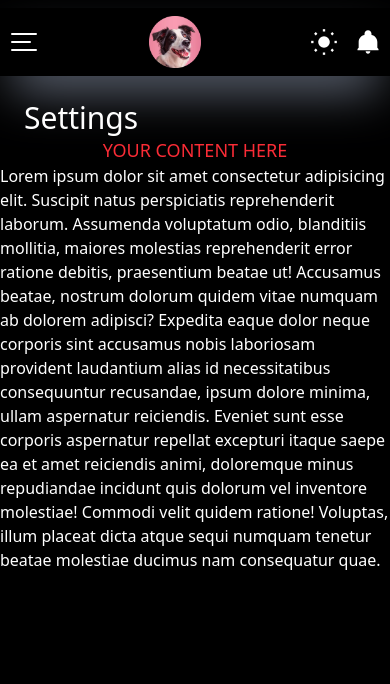
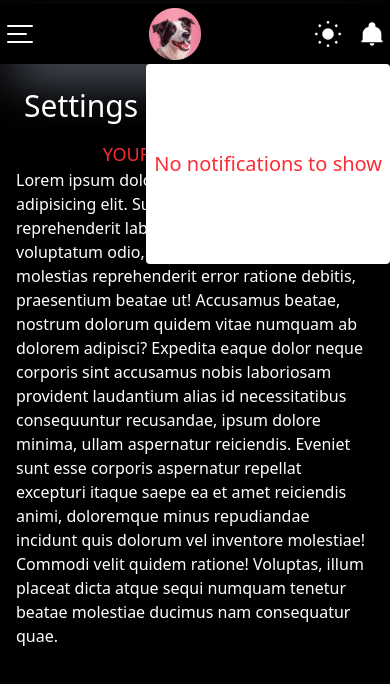
Before and after one commit to HAK1580/Admin-Dashboard-, a React (Vite) app: page /settings in a window 390 px wide. Both pictures are taken after a click on the picture 368 px from the left and 42 px from the top of the page. Shown: the top 684 px of the page. Built offline with nearby package versions, Linux system fonts and the light colour scheme.

Commit message:
working dashboard

```diff
--- a/src/components/Hamburger.jsx
+++ b/src/components/Hamburger.jsx
@@ -19,7 +19,7 @@ const Hamburger = () => {
           {items.map(item => (
             <li
               key={item.path}
-              className={`py-5 px-6 md:px-7 cursor-pointer
+              className={`flex p-5 justify-center items-center  md:px-7 cursor-pointer
                 ${
                   location.pathname === item.path
                     ? "bg-black text-white"
--- a/src/components/Navbar.jsx
+++ b/src/components/Navbar.jsx
@@ -2,7 +2,10 @@ import React from 'react'
 import { useState,useEffect } from 'react'
 import { Link } from 'react-router-dom';
 import Hamburger from './Hamburger';
+import Notification from './Notification';
 const Navbar = () => {
+
+    const [notify,setNotify]=useState(false)
     const [toggle,setToggle]=useState(false);
     const [hamopen,setHamopen]=useState(false);
     useEffect(() => {
@@ -18,8 +21,9 @@ const Navbar = () => {
 
  useEffect(() => {
      function manageClick(e){
-        if(!e.target.closest(".hamburger") && !e.target.closest(".ham") && !e.target.closest(".nav")    ){
+        if(!e.target.closest(".hamburger") && !e.target.closest(".ham") && !e.target.closest(".nav") && !e.target.closest(".notification")     ){
             setHamopen(false)
+            setNotify(false)
         }
     }
 
@@ -35,16 +39,16 @@ const Navbar = () => {
 
 
   return (
-    <div className='mt-2   shadow-2xl shadow-gray-500 border-gray-400'>
+    <div className='mt-1   shadow-2xl shadow-gray-500 border-gray-400'>
         {/* for mobile  */}
-        <div className="nav sm:hidden  flex   justify-between items-center p-2 ">
+        <div className="nav sm:hidden  flex   justify-between items-center p-1 ">
         <img onClick={()=>setHamopen(!hamopen)}  className={`w-8 ham ${hamopen?"hidden":""} `} src={`${toggle?"black-hamburger.svg":"hamburger.svg"} `  } alt="" />
         <img onClick={()=>setHamopen(!hamopen)}  className={`w-6 ham ${hamopen?"":"hidden"} `} src={`${toggle?"cross.svg":"white-cross.svg"}`} alt="" />
-        <img className=' w-13  sm:w-16' src="round-pic.webp" alt="" />
+       <a href=""> <img className=' w-13  sm:w-16' src="round-pic.webp" alt="" />    </a>
 
         <div className="right-icons flex gap-4">
         <img onClick={()=>setToggle(!toggle)} className='w-7' src={`${toggle?"dark.svg":"light.svg"}`}  alt="" />
-        <img className=' w-7 sm:w-8 ' src={`${toggle?"black-bell.svg":"bell.svg"}`} alt="" />
+        <img onClick={()=>setNotify(!notify)} className=' w-7 sm:w-8 ' src={`${toggle?"black-bell.svg":"bell.svg"}`} alt="" />
 
         </div>
 
@@ -58,7 +62,7 @@ const Navbar = () => {
         </div>
     <div className="right-icons flex items-center gap-4   ">
         <img onClick={()=>setToggle(!toggle)} className='w-8' src={`${toggle?"dark.svg":"light.svg"}`} alt="" />
-        <img className='w-8 ' src={`${toggle?"black-bell.svg":"bell.svg"}`} alt="" />
+        <img onClick={()=>setNotify(!notify)}  className='w-8 ' src={`${toggle?"black-bell.svg":"bell.svg"}`} alt="" />
     </div>
         </div>
 
@@ -76,7 +80,7 @@ const Navbar = () => {
         </div>
     <div className="right-icons flex items-center gap-4   ">
         <img  onClick={()=>setToggle(!toggle) } className='w-8 cursor-pointer' src={`${toggle?"dark.svg":"light.svg"}`} alt="" />
-        <img className='w-8 cursor-pointer ' src={`${toggle?"black-bell.svg":"bell.svg"}`} alt="" />
+        <img onClick={()=>setNotify(!notify)}  className='w-8 cursor-pointer ' src={`${toggle?"black-bell.svg":"bell.svg"}`} alt="" />
     </div>
         </div>
 
@@ -85,6 +89,10 @@ const Navbar = () => {
 
    </div>
 
+<div className={`notification   ${notify?"block":"hidden"}`}>
+
+  <Notification toggle={toggle} setToggle={setToggle} />
+</div>
 
 
 
--- /dev/null
+++ b/src/components/Notification.jsx
@@ -0,0 +1,13 @@
+import React from 'react'
+import { useState } from 'react'
+const Notification = ({toggle,setToggle}) => {
+
+  return (
+    <div className={`h-50 lg:h-70 z-100  transition-all ${toggle?"bg-gray-300 ":"bg-white"}  fixed right-0 flex justify-center items-center max-w-full rounded bg-[#fffffff6] `}  >
+
+       <h1 className={`text-red-500 text-xl p-2   `}  >No notifications to show  </h1>
+    </div>
+  )
+}
+
+export default Notification
--- a/src/pages/Analytics.jsx
+++ b/src/pages/Analytics.jsx
@@ -4,7 +4,7 @@ const Analytics = () => {
   return (
      <div className='sm:w-[85%] h-screen lg:w-[95%]' >
       <h1 className='text-3xl px-6 sm:py-5  lg:hidden ' >Analytics  </h1>
-            <div className="add-content-here">
+            <div className="add-content-here p-4">
         <h1 className="text-lg text-green-500 text-center">YOUR CONTENT HERE </h1>
         Lorem ipsum dolor sit amet consectetur adipisicing elit. Suscipit natus perspiciatis reprehenderit laborum. Assumenda voluptatum odio, blanditiis mollitia, maiores molestias reprehenderit error ratione debitis, praesentium beatae ut! Accusamus beatae, nostrum dolorum quidem vitae numquam ab dolorem adipisci? Expedita eaque dolor neque corporis sint accusamus nobis laboriosam provident laudantium alias id necessitatibus consequuntur recusandae, ipsum dolore minima, ullam aspernatur reiciendis. Eveniet sunt esse corporis aspernatur repellat excepturi itaque saepe ea et amet reiciendis animi, doloremque minus repudiandae incidunt quis dolorum vel inventore molestiae! Commodi velit quidem ratione! Voluptas, illum placeat dicta atque sequi numquam tenetur beatae molestiae ducimus nam consequatur quae.
       </div>
--- a/src/pages/Reports.jsx
+++ b/src/pages/Reports.jsx
@@ -4,7 +4,7 @@ const Reports = () => {
   return (
     <div className='sm:w-[85%] h-screen lg:w-[95%]' >
       <h1 className='text-3xl px-6 sm:py-5  lg:hidden ' >Reports  </h1>
-            <div className="add-content-here">
+            <div className="add-content-here p-4">
         <h1 className="text-lg text-blue-500 text-center">YOUR CONTENT HERE </h1>
         Lorem ipsum dolor sit amet consectetur adipisicing elit. Suscipit natus perspiciatis reprehenderit laborum. Assumenda voluptatum odio, blanditiis mollitia, maiores molestias reprehenderit error ratione debitis, praesentium beatae ut! Accusamus beatae, nostrum dolorum quidem vitae numquam ab dolorem adipisci? Expedita eaque dolor neque corporis sint accusamus nobis laboriosam provident laudantium alias id necessitatibus consequuntur recusandae, ipsum dolore minima, ullam aspernatur reiciendis. Eveniet sunt esse corporis aspernatur repellat excepturi itaque saepe ea et amet reiciendis animi, doloremque minus repudiandae incidunt quis dolorum vel inventore molestiae! Commodi velit quidem ratione! Voluptas, illum placeat dicta atque sequi numquam tenetur beatae molestiae ducimus nam consequatur quae.
       </div>
--- a/src/pages/Settings.jsx
+++ b/src/pages/Settings.jsx
@@ -4,8 +4,8 @@ const Settings = () => {
   return (
      <div className='sm:w-[85%] h-screen lg:w-[95%]' >
       <h1 className='text-3xl px-6 sm:py-5  lg:hidden ' >Settings  </h1>
-      <div className="add-content-here">
-        <h1 className="text-lg text-red-500 text-center">YOUR CONTENT HERE </h1>
+      <div className="add-content-here p-4">
+        <h1 className="text-lg  text-red-500 text-center">YOUR CONTENT HERE </h1>
         Lorem ipsum dolor sit amet consectetur adipisicing elit. Suscipit natus perspiciatis reprehenderit laborum. Assumenda voluptatum odio, blanditiis mollitia, maiores molestias reprehenderit error ratione debitis, praesentium beatae ut! Accusamus beatae, nostrum dolorum quidem vitae numquam ab dolorem adipisci? Expedita eaque dolor neque corporis sint accusamus nobis laboriosam provident laudantium alias id necessitatibus consequuntur recusandae, ipsum dolore minima, ullam aspernatur reiciendis. Eveniet sunt esse corporis aspernatur repellat excepturi itaque saepe ea et amet reiciendis animi, doloremque minus repudiandae incidunt quis dolorum vel inventore molestiae! Commodi velit quidem ratione! Voluptas, illum placeat dicta atque sequi numquam tenetur beatae molestiae ducimus nam consequatur quae.
       </div>
     </div>
```
